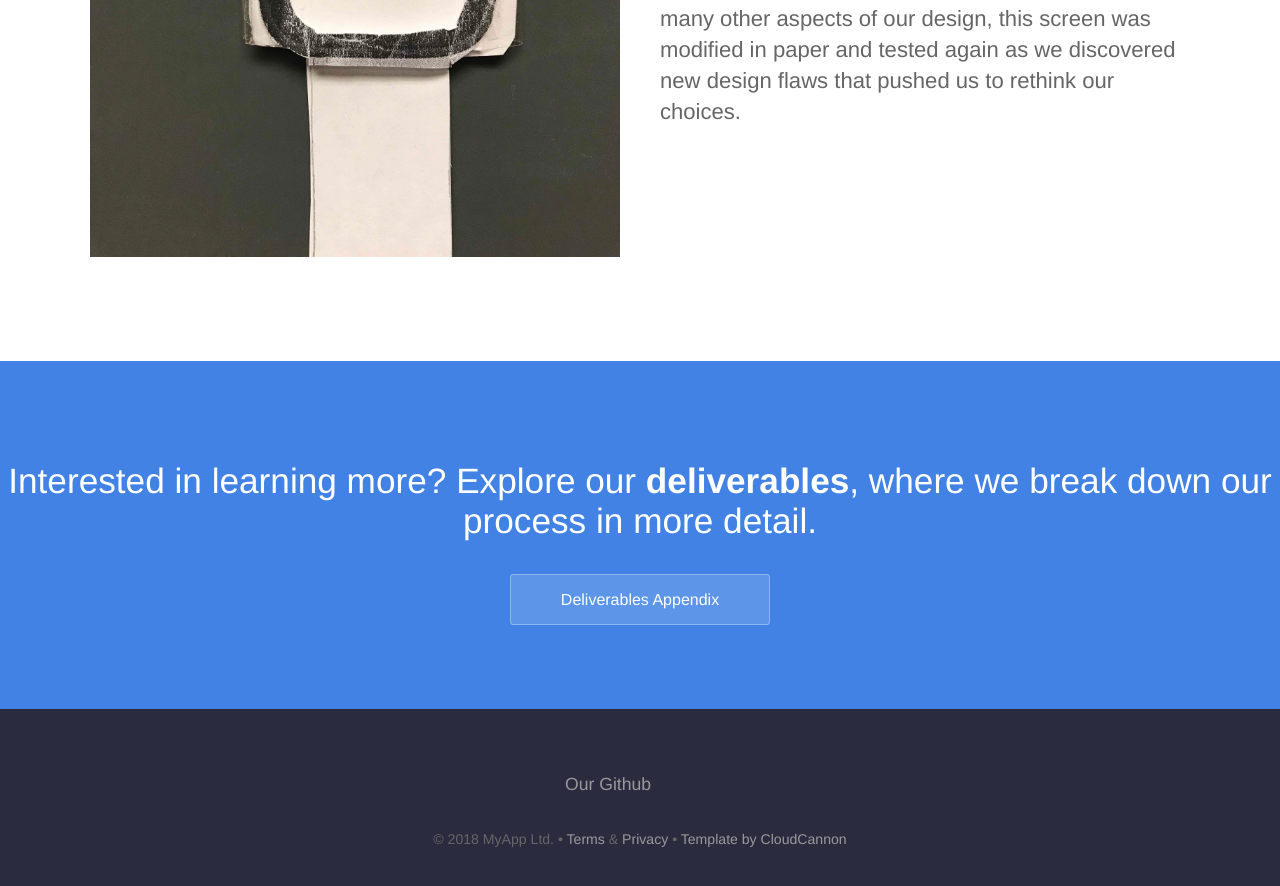
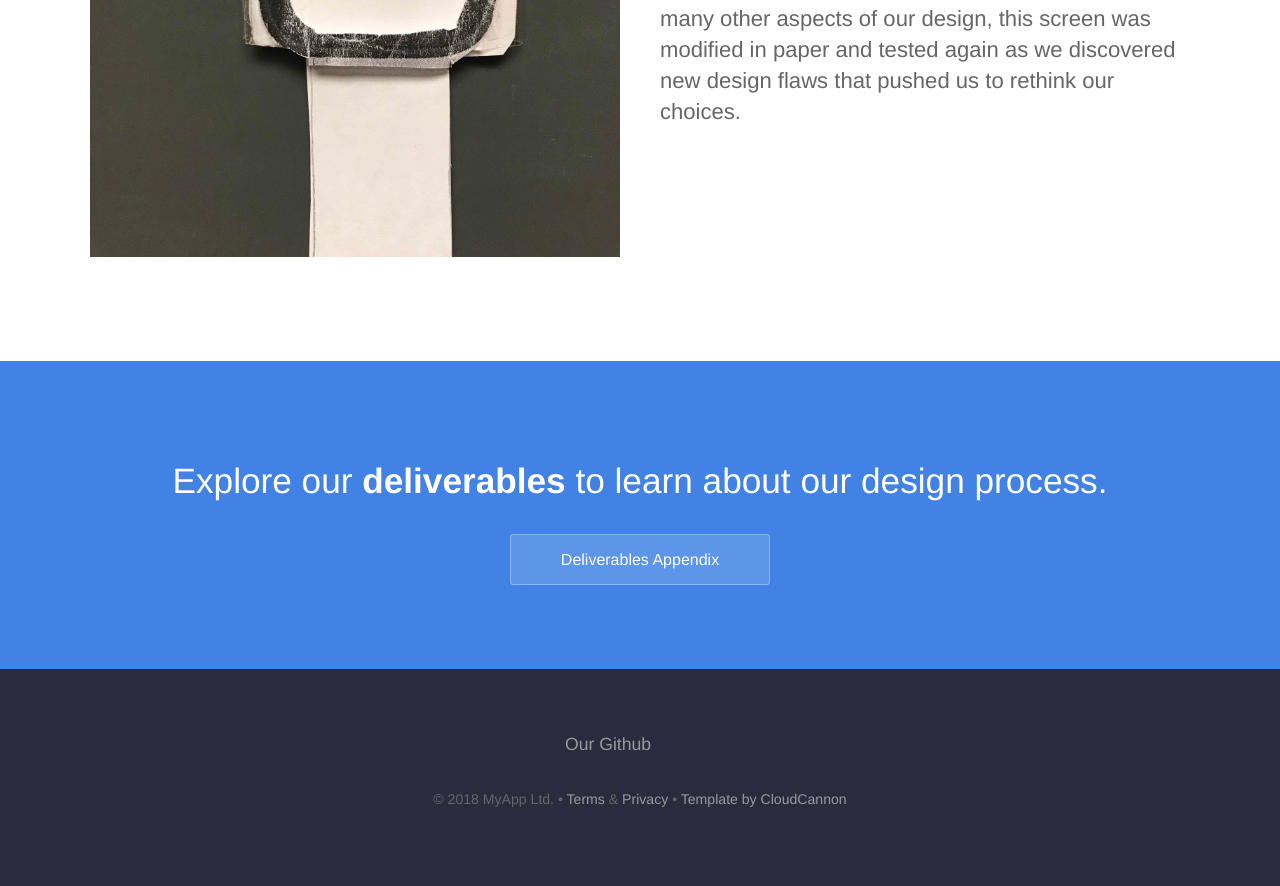
Before and after one commit to krtejeda/PersonalCuraTour, a Jekyll site: the page built from index.html, in a window 1280 px wide and 900 px high, scrolled down 3065 px. Shown: the top 886 px of the window. Built offline with Jekyll 4.4.1, drawn with Linux system fonts in a browser that asks for light colours; after the commit the page ends 3925 px from its top, so only the background shows below that.

Commit message:
Update index.html

```diff
--- a/index.html
+++ b/index.html
@@ -76,7 +76,7 @@
 
 
 	<section class="bottom-cta">
-		<h2 class="editable">Interested in learning more? Explore our <strong>deliverables</strong>, where we break down our process in more detail.</h2>
+		<h2 class="editable">Explore our <strong>deliverables</strong> to learn about our design process.</h2>
 		<div class="button alt"><a href="https://krtejeda.github.io/PersonalCuraTour/Appendix/">Deliverables Appendix</a></div>
 	</section>
 </div>
```
